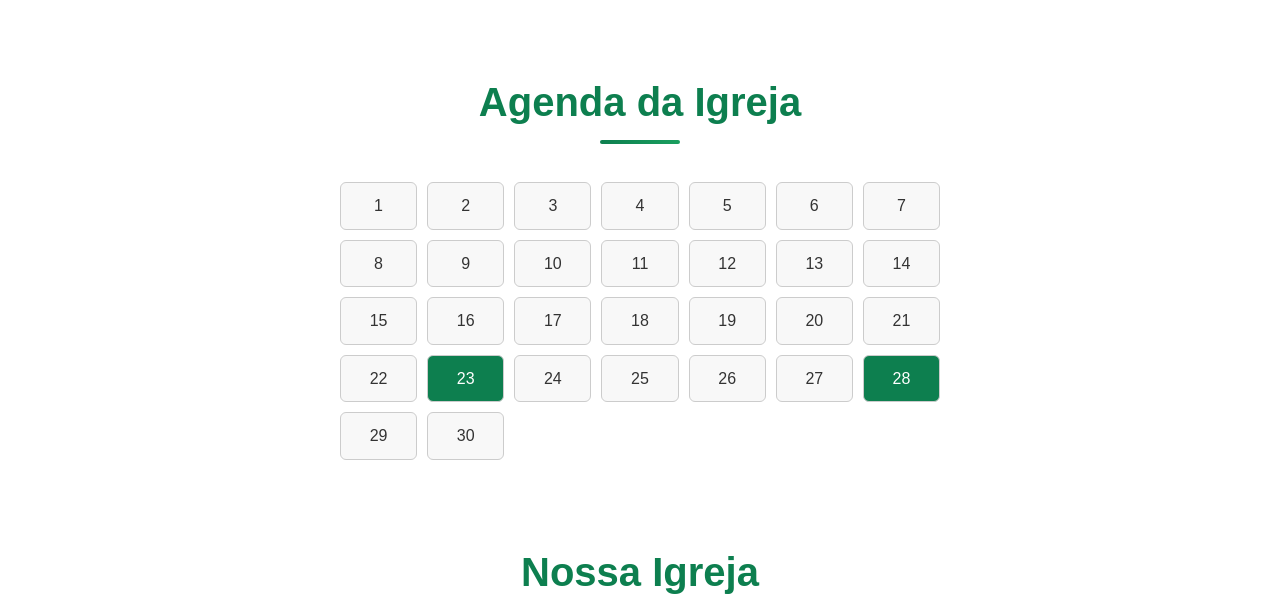
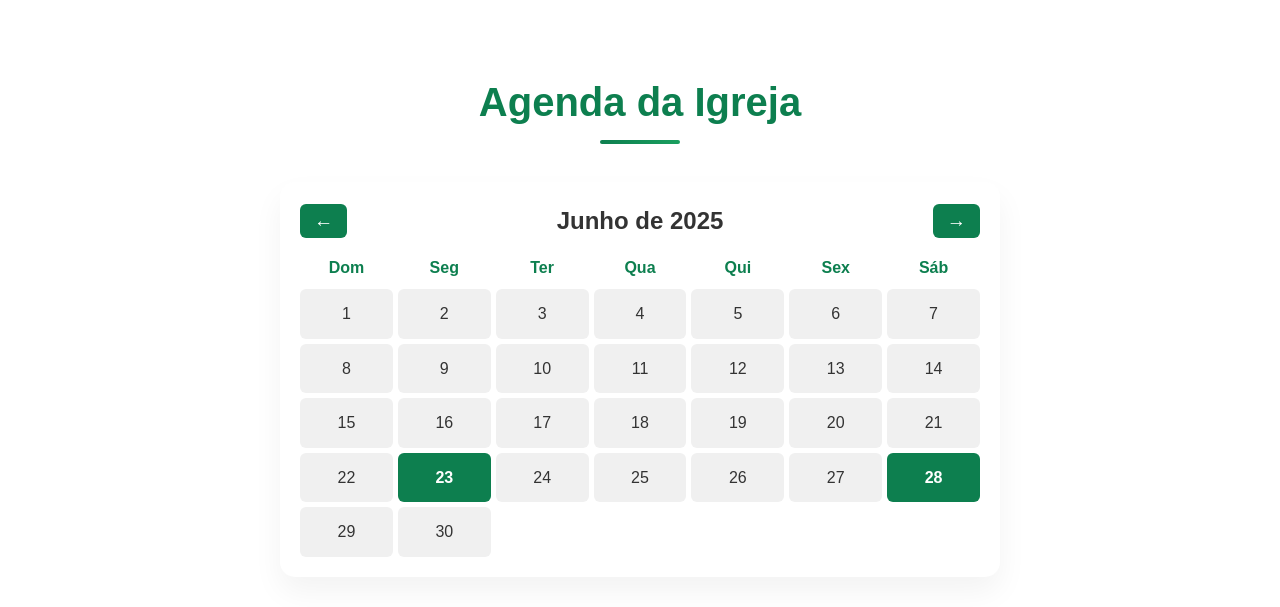
Before and after one commit to GesielNascimento/exemplo, a plain HTML site: page index.html in a window 1280 px wide. Shown: the part 490-1097 px from the top of the page. Drawn offline with Linux system fonts and the light colour scheme.

Commit message:
Integrada a agenda da igreja ao site principal

```diff
--- a/index.html
+++ b/index.html
@@ -447,6 +447,103 @@
                 padding: 8px 20px;
             }
         }
+
+            #agenda-da-igreja .agenda-wrapper {
+  max-width: 720px;
+  margin: 0 auto;
+  background: white;
+  border-radius: 15px;
+  box-shadow: 0 15px 30px rgba(0, 0, 0, 0.05);
+  padding: 20px;
+}
+
+#agenda-da-igreja .agenda-header {
+  display: flex;
+  justify-content: space-between;
+  align-items: center;
+  margin-bottom: 15px;
+}
+
+#agenda-da-igreja .agenda-btn {
+  background: #0d7f4f;
+  color: white;
+  border: none;
+  font-size: 1.2rem;
+  padding: 6px 14px;
+  border-radius: 6px;
+  cursor: pointer;
+  transition: background 0.2s ease;
+}
+#agenda-da-igreja .agenda-btn:hover {
+  background: #0a6c41;
+}
+
+#agenda-da-igreja .agenda-days,
+#agenda-da-igreja .agenda-dates {
+  display: grid;
+  grid-template-columns: repeat(7, 1fr);
+  text-align: center;
+  gap: 5px;
+}
+
+#agenda-da-igreja .agenda-days div {
+  font-weight: bold;
+  color: #0d7f4f;
+  margin-bottom: 8px;
+}
+
+#agenda-da-igreja .agenda-dates div {
+  padding: 12px;
+  border-radius: 6px;
+  background: #f0f0f0;
+  transition: all 0.3s ease;
+}
+#agenda-da-igreja .agenda-dates div:hover {
+  background: #e1f7eb;
+  cursor: pointer;
+}
+
+#agenda-da-igreja .event-day {
+  background: #0d7f4f !important;
+  color: white;
+  font-weight: bold;
+}
+
+/* Modal */
+#agendaModal {
+  position: fixed;
+  display: none;
+  top: 0; left: 0;
+  width: 100%; height: 100%;
+  background-color: rgba(0,0,0,0.5);
+  justify-content: center;
+  align-items: center;
+  z-index: 999;
+}
+#agendaModal .agenda-modal-content {
+  background: white;
+  padding: 2rem;
+  border-radius: 10px;
+  width: 90%;
+  max-width: 400px;
+  box-shadow: 0 10px 30px rgba(0,0,0,0.2);
+  text-align: center;
+}
+#agendaModal h3 {
+  margin-bottom: 10px;
+  color: #0d7f4f;
+}
+#agendaModal button {
+  margin-top: 20px;
+  padding: 10px 20px;
+  background: #0d7f4f;
+  color: white;
+  border: none;
+  border-radius: 6px;
+  cursor: pointer;
+}
+
+
     </style>
 </head>
 <body>
@@ -549,21 +646,37 @@
     <main class="main-content">
         <div class="container">
 
-            <!-- Agenda Interativa -->
-<section class="section">
+
+            <!--Seção Extra-->
+
+<section id="agenda-da-igreja" class="section">
   <h2 class="section-title">Agenda da Igreja</h2>
-  <div id="calendar" style="display: grid; grid-template-columns: repeat(7, 1fr); gap: 10px; max-width: 600px; margin: 30px auto;"></div>
+
+  <div class="agenda-wrapper">
+    <div class="agenda-header">
+      <button class="agenda-btn" onclick="changeMonth(-1)">←</button>
+      <h2 id="agendaMonthYear"></h2>
+      <button class="agenda-btn" onclick="changeMonth(1)">→</button>
+    </div>
+
+    <div class="agenda-days">
+      <div>Dom</div><div>Seg</div><div>Ter</div><div>Qua</div><div>Qui</div><div>Sex</div><div>Sáb</div>
+    </div>
+
+    <div class="agenda-dates" id="agendaCalendarDates"></div>
+  </div>
+
+  <!-- Modal -->
+  <div id="agendaModal">
+    <div class="agenda-modal-content">
+      <h3 id="agendaModalTitle"></h3>
+      <p id="agendaModalDate"></p>
+      <p id="agendaModalDescription"></p>
+      <button onclick="closeAgendaModal()">Fechar</button>
+    </div>
+  </div>
 </section>
 
-<!-- Modal de Evento -->
-<div id="eventModal" style="display:none; position:fixed; top:0; left:0; width:100%; height:100%; background-color:rgba(0,0,0,0.5); z-index:999; align-items:center; justify-content:center;">
-  <div style="background:white; padding:2rem; border-radius:10px; max-width:400px; width:90%; box-shadow:0 0 20px rgba(0,0,0,0.2); position:relative;">
-    <h3 id="eventTitle" style="color:#0d7f4f;"></h3>
-    <p id="eventDate" style="margin: 10px 0;"></p>
-    <p id="eventDescription"></p>
-    <button onclick="closeModal()" style="margin-top: 20px; background: #0d7f4f; color: white; border: none; padding: 10px 20px; border-radius: 5px; cursor: pointer;">Fechar</button>
-  </div>
-</div>
 
             <!-- Sobre Nós -->
             <section class="section">
@@ -729,77 +842,62 @@
 
 
 
-        const events = [
-    {
-      date: '2025-06-23',
-      title: 'Culto de Celebração',
-      description: 'Domingo às 19h no Templo Central.'
-    },
-    {
-      date: '2025-06-28',
-      title: 'Vigília de Avivamento',
-      description: 'Sexta às 22h na Congregação Monte Sião.'
-    },
-    {
-      date: '2025-07-06',
-      title: 'Conferência de Jovens',
-      description: 'Sábado às 18h no Auditório da Sede.'
-    }
+
+  const agendaEvents = [
+    { date: '2025-06-23', title: 'Culto de Celebração', description: 'Domingo às 19h no Templo Central.' },
+    { date: '2025-06-28', title: 'Vigília de Avivamento', description: 'Sexta às 22h na Congregação Monte Sião.' }
   ];
 
-  function generateCalendar() {
-    const calendar = document.getElementById('calendar');
+  const calendar = document.getElementById('agendaCalendarDates');
+  const monthYear = document.getElementById('agendaMonthYear');
+  let currentDate = new Date();
+
+  function renderCalendar(date = new Date()) {
     calendar.innerHTML = '';
+    const year = date.getFullYear();
+    const month = date.getMonth();
+    const firstDay = new Date(year, month, 1).getDay();
+    const lastDate = new Date(year, month + 1, 0).getDate();
+    const thisMonth = `${year}-${String(month + 1).padStart(2, '0')}`;
+    const monthNames = ['Janeiro','Fevereiro','Março','Abril','Maio','Junho','Julho','Agosto','Setembro','Outubro','Novembro','Dezembro'];
+    monthYear.textContent = `${monthNames[month]} de ${year}`;
 
-    const today = new Date();
-    const year = today.getFullYear();
-    const month = today.getMonth(); // mês atual (0 a 11)
-    const firstDay = new Date(year, month, 1).getDay(); // dia da semana do 1º dia
+    for (let i = 0; i < firstDay; i++) calendar.appendChild(document.createElement('div'));
 
-    const daysInMonth = new Date(year, month + 1, 0).getDate();
-
-    // Preencher dias vazios antes do primeiro dia
-    for (let i = 0; i < firstDay; i++) {
-      const empty = document.createElement('div');
-      calendar.appendChild(empty);
-    }
-
-    // Preencher os dias do mês
-    for (let day = 1; day <= daysInMonth; day++) {
-      const dateStr = `${year}-${(month + 1).toString().padStart(2, '0')}-${day.toString().padStart(2, '0')}`;
-      const hasEvent = events.find(e => e.date === dateStr);
-
-      const dayBox = document.createElement('div');
-      dayBox.textContent = day;
-      dayBox.style.padding = '10px';
-      dayBox.style.textAlign = 'center';
-      dayBox.style.border = '1px solid #ccc';
-      dayBox.style.borderRadius = '6px';
-      dayBox.style.cursor = hasEvent ? 'pointer' : 'default';
-      dayBox.style.background = hasEvent ? '#0d7f4f' : '#f8f8f8';
-      dayBox.style.color = hasEvent ? 'white' : '#333';
-
-      if (hasEvent) {
-        dayBox.onclick = () => openModal(hasEvent);
+    for (let i = 1; i <= lastDate; i++) {
+      const dayStr = `${thisMonth}-${String(i).padStart(2, '0')}`;
+      const dayDiv = document.createElement('div');
+      dayDiv.textContent = i;
+      const foundEvent = agendaEvents.find(ev => ev.date === dayStr);
+      if (foundEvent) {
+        dayDiv.classList.add('event-day');
+        dayDiv.onclick = () => openAgendaModal(foundEvent);
       }
-
-      calendar.appendChild(dayBox);
+      calendar.appendChild(dayDiv);
     }
   }
 
-  function openModal(event) {
-    document.getElementById('eventModal').style.display = 'flex';
-    document.getElementById('eventTitle').textContent = event.title;
-    document.getElementById('eventDate').textContent = `📅 ${event.date}`;
-    document.getElementById('eventDescription').textContent = event.description;
+  function changeMonth(diff) {
+    currentDate.setMonth(currentDate.getMonth() + diff);
+    renderCalendar(currentDate);
   }
 
-  function closeModal() {
-    document.getElementById('eventModal').style.display = 'none';
+  function openAgendaModal(event) {
+    document.getElementById('agendaModalTitle').textContent = event.title;
+    document.getElementById('agendaModalDate').textContent = `📅 ${event.date}`;
+    document.getElementById('agendaModalDescription').textContent = event.description;
+    document.getElementById('agendaModal').style.display = 'flex';
   }
 
-  // Executa ao carregar
-  generateCalendar();
+  function closeAgendaModal() {
+    document.getElementById('agendaModal').style.display = 'none';
+  }
+
+  renderCalendar();
+
+
+
+
     </script>
 </body>
 </html>
```
